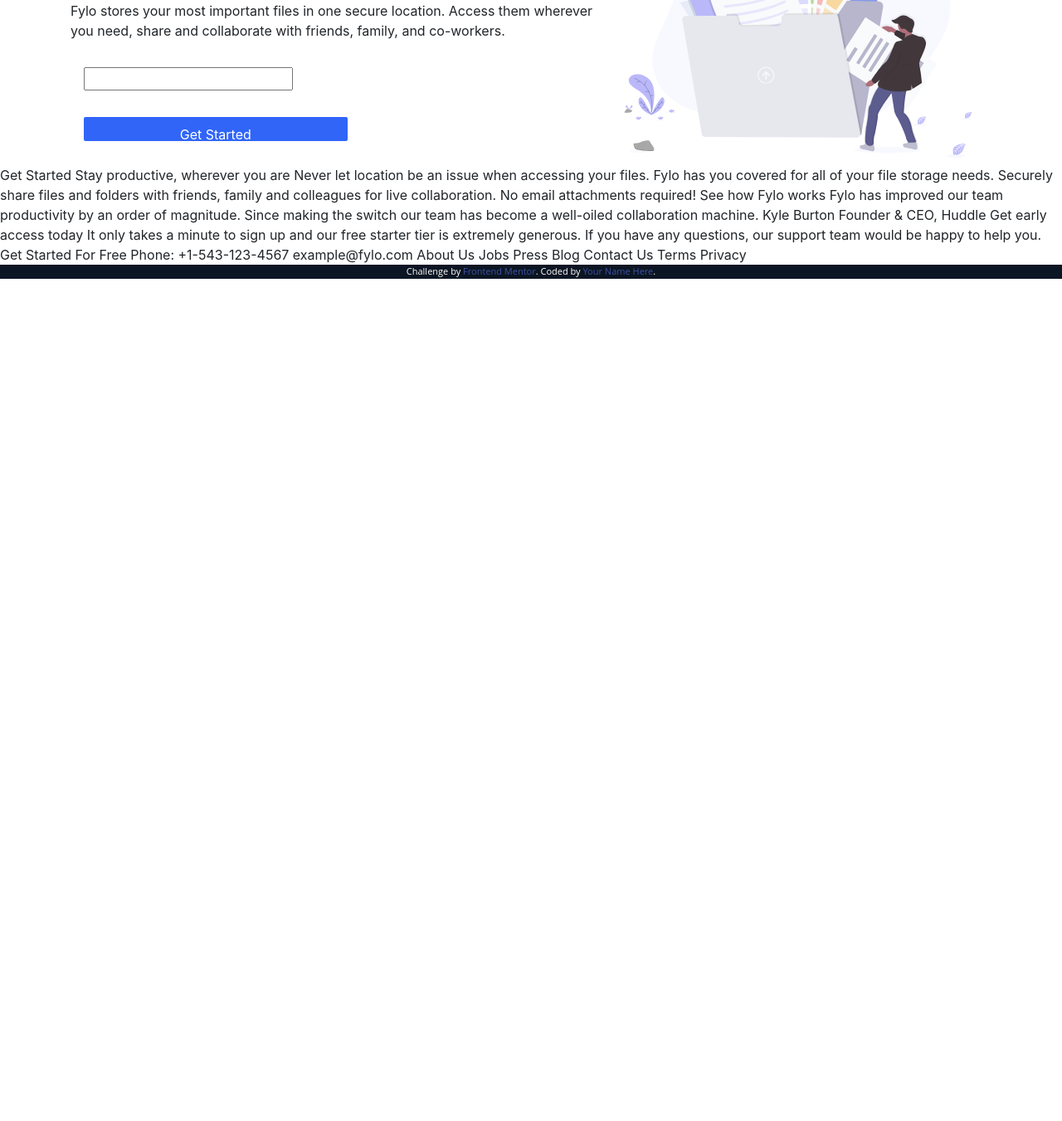
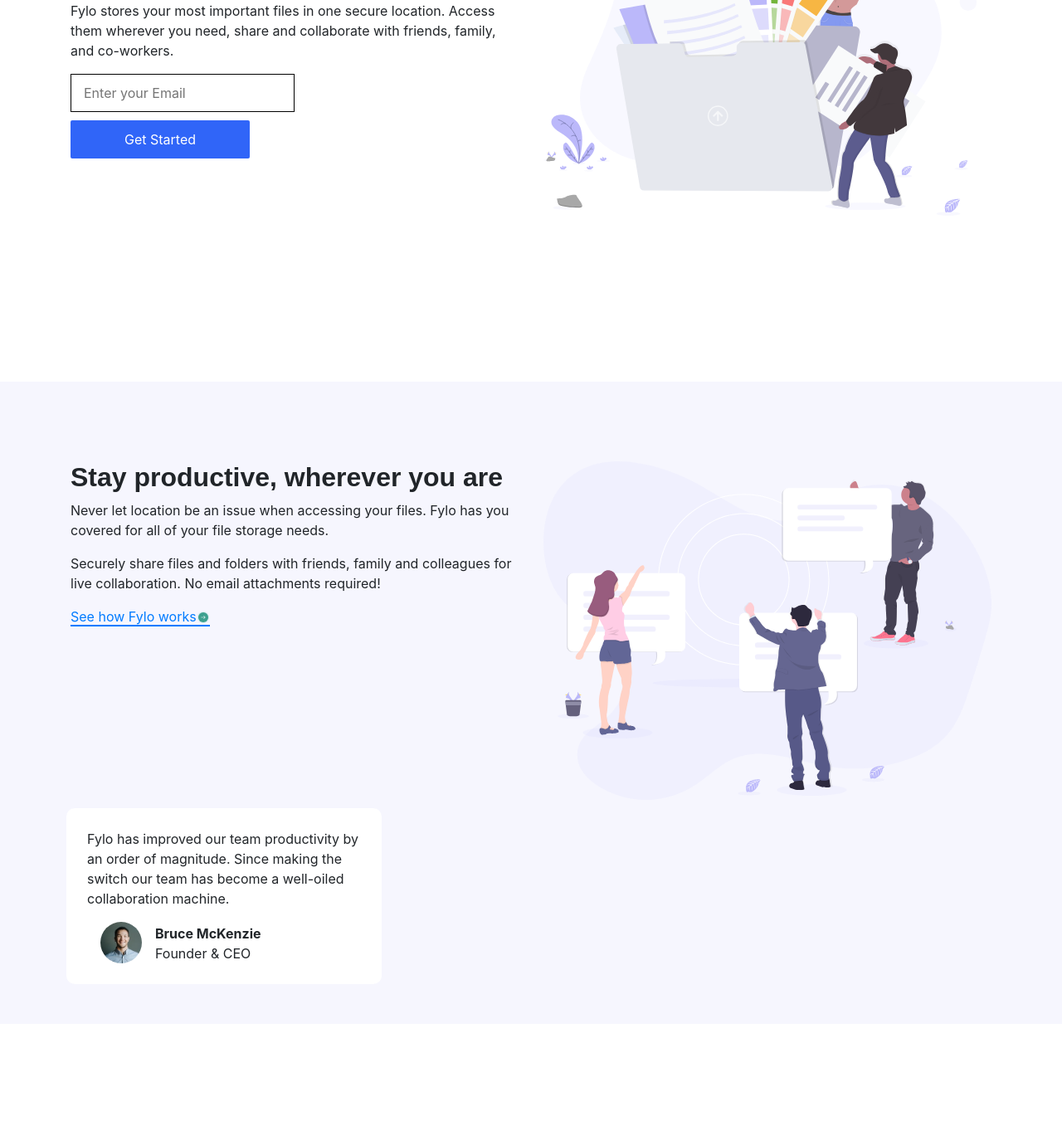
Before and after one commit to evergreen2001/Fylo-, a plain HTML site: page index.html in a window 1280 px wide. Shown: the part 280-1631 px from the top of the page at 83% size. Before the commit the page ends 800 px from the top, so only its background shows below. Drawn offline with Linux system fonts and the light colour scheme.

Commit message:
50% ready to deploy

```diff
--- a/index.html
+++ b/index.html
@@ -63,7 +63,7 @@
 
     <div class="row content1">
 
-      <div class="col-lg-7 mt-5">
+      <div class="col-lg-6 mt-5">
   <h2>
 
     All your files in one secure <br>location, accessible anywhere.</h2>
@@ -76,31 +76,110 @@
 
 </p>
 
-<input type="email" name="" id="" class=" m-3">
-  <button class="btnx btn m-3">Get Started</button>
+<input type="email" name="" id="" class="col-lg-12 inputx" placeholder="Enter your Email">
+<br>
+  <button class="btnx btn">Get Started</button>
       </div>
 
 
-      <div class="col-lg-5">
+      <div class="col-lg-6">
         <img src="/images/illustration-1.svg" alt="heroimage" class="img-fluid">
       </div>
     </div>
+  </div>
+    <div>
 
 
-  </div>
+    <div class="content2">
+
+      <div class="background mb-5 mt-5">
+
+
+                </div>
+      <div class="container mt-5 mb-5">
+
+
+
+        <div class="row">
+
+
+          <div class="col-lg-6 mt-x">
+
+
+            <h2>
+
+    Stay productive, wherever you are
+
+            </h2>
+
+            <p>
+
+              Never let location be an issue when accessing your files. Fylo has you
+              covered for all of your file storage needs.
+
+
+            </p>
+
+            <p>
+
+              Securely share files and folders with friends, family and colleagues for
+              live collaboration. No email attachments required!
+            </p>
+
+
+            <a href="#" class="how">
+              See how Fylo works<img src="./images/icon-arrow.svg" />
+            </a>
+          </div>
+          <div class="col-lg-6 mt-x ">
+
+            <img src="/images/illustration-2.svg" alt="heroimage" class="img-fluid">
+
+
+
+          </div>
+
+
+          <div class="quote col-lg-4 mb-5">
+            <p>
+              Fylo has improved our team productivity by an order of magnitude.
+              Since making the switch our team has become a well-oiled
+              collaboration machine.
+            </p>
+            <div class="d-flex flex-row">
+              <div class="align-self-start ml-3">
+                <img
+                  src="/images/avatar-testimonial.jpg"
+                  alt="profile-image"
+                  class="img-fluid"
+                />
+              </div>
+
+              <div class="align-self-end ml-3">
+                <span>
+                 <b> Bruce McKenzie</b> <br>Founder & CEO
+                </span>
+              </div>
+            </div>
+          </div>
+
+
+        </div>
+
+      </div>
+
+
+    </div>
+
+
 
 
 
 
   Get Started
 
-  Stay productive, wherever you are
 
-  Never let location be an issue when accessing your files. Fylo has you
-  covered for all of your file storage needs.
 
-  Securely share files and folders with friends, family and colleagues for
-  live collaboration. No email attachments required!
 
   See how Fylo works
 
--- a/styles/main.css
+++ b/styles/main.css
@@ -23,16 +23,16 @@ border: none;
 background-color: hsl(224, 93%, 58%);
 color:white;
 border-radius: 2px;
-width: 50%;
-height: 10%;
-padding: 9px;
+width: 40%;
+height: 13%;
+margin-top:10px;
+display:inline-block
 }
 .inputx{
+  border:solid 1px black ;
+  width:50%;
+  height: 13%;
 
-  border:solid 2px black ;
-  width:50%;
-  height:10%;
-  display:inline-block;
 }
 h1,
 h2 {
@@ -47,6 +47,9 @@ h2 {
   width: 70%;
 }
 
+.how{
+  border-bottom:2px solid
+}
 .intro img {
   width: 50%;
 }
@@ -82,11 +85,23 @@ h1 {
 .content2,
 .content3 {
   margin-top: 200px;
+  margin-bottom:200px;
 }
 
-.content2 img {
-  /* width: 20%; */
-  height: 40%;
+.content2{
+  background-color: hsl(240, 75%, 98%);
+
+}
+
+.background{
+
+  /* background-color:red; */
+  background-repeat: no-repeat;
+ background-image: url(/images/bg-curve-desktop.svg);
+ background-size: cover;
+/* background-position-y:-56px; */
+width:100%;
+height:50%;
 }
 
 .mt-x {
@@ -111,11 +126,16 @@ h1 {
   border-radius: 50%;
   height: 100%;
 }
-.content4 .quote {
-  background-color: hsl(219, 30%, 18%);
-  margin: 10px auto;
+ .quote {
+  background-color: #fff;
+  margin: 10px ;
   border-radius: 10px;
   padding: 25px;
+}
+.quote img{
+  width:50px;
+  border-radius:50px;
+
 }
 .col-image {
   margin-top: 5rem;
@@ -179,6 +199,12 @@ h1 {
     text-align: center !important;
   }
 
+  .btnx{
+    display: block;
+
+    margin:10px;
+
+  }
   .content1 {
     background-image: url(../images/bg-hero-mobile.svg);
   }
```
